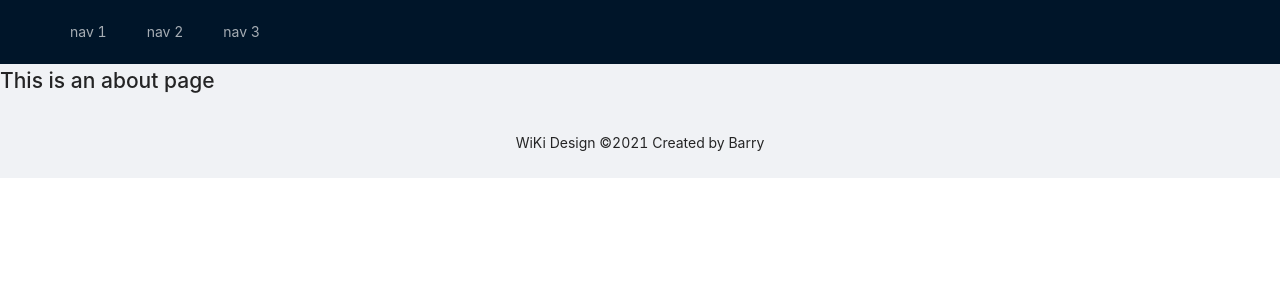
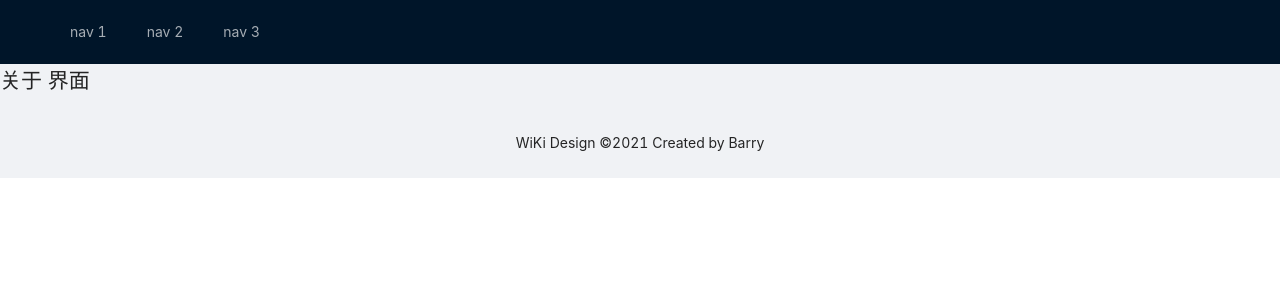
Before and after one commit to junjiepan/wiki, a Vue app in the folder web/: page /about in a window 1280 px wide. Shown: the top 300 px of the page. Built offline with nearby package versions, Linux system fonts and the light colour scheme; no server answers.

Commit message:
6-2 将页面改为小写字母开 --> my-page.vue

```diff
--- a/web/src/router/index.ts
+++ b/web/src/router/index.ts
@@ -1,5 +1,6 @@
 import { createRouter, createWebHistory, RouteRecordRaw } from 'vue-router'
-import Home from '../views/Home.vue'
+import Home from '../views/home.vue'
+import About from '../views/about.vue'
 
 const routes: Array<RouteRecordRaw> = [
   {
@@ -10,10 +11,11 @@ const routes: Array<RouteRecordRaw> = [
   {
     path: '/about',
     name: 'About',
+    component: About
     // route level code-splitting
     // this generates a separate chunk (about.[hash].js) for this route
     // which is lazy-loaded when the route is visited.
-    component: () => import(/* webpackChunkName: "about" */ '../views/About.vue')
+    //component: () => import(/* webpackChunkName: "about" */ '../views/about.vue')
   }
 ]
 
--- a/web/src/views/About.vue
+++ b/web/src/views/about.vue
@@ -1,5 +1,5 @@
 <template>
   <div class="about">
-    <h1>This is an about page</h1>
+    <h1>关于 界面</h1>
   </div>
 </template>
--- a/web/src/views/Home.vue
+++ b/web/src/views/home.vue
@@ -89,7 +89,7 @@ for (let i = 0; i < 23; i++) {
 }
 
 export default defineComponent({
-  name: 'Home',
+  name: 'home',
   setup(){
     const ebooks = ref();
 
```
